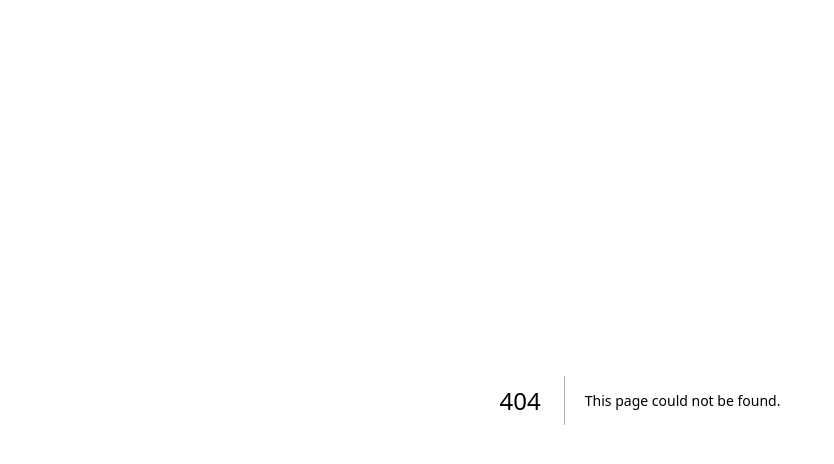
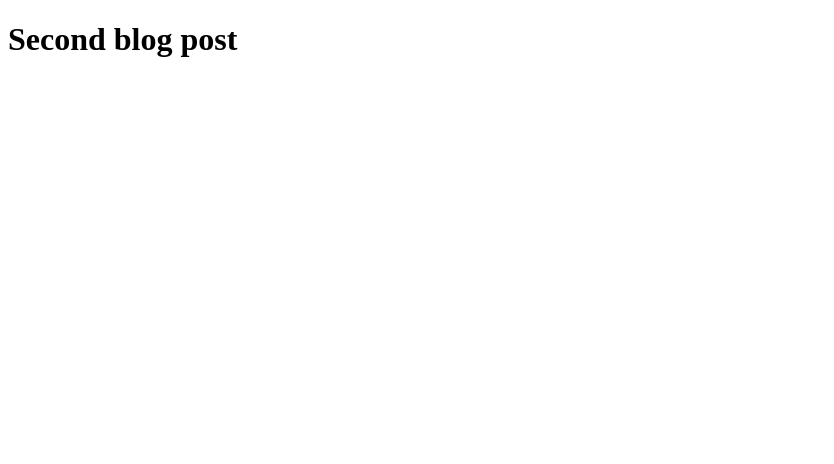
Before and after one commit to amirmvahed/next-dk-code, a Next.js app: page /blog/second in a window 1280 px wide. Before the commit this address had no page. Shown: the top 464 px of the page, without its empty margins (0-834 px from the left). Built offline with nearby package versions, Linux system fonts and the light colour scheme.

Commit message:
02-nested-routes

```diff
--- /dev/null
+++ b/app/blog/first/page.js
@@ -0,0 +1,3 @@
+export default function FirstBlog() {
+    return <h1>First blog post</h1>;
+}
--- /dev/null
+++ b/app/blog/page.js
@@ -0,0 +1,3 @@
+export default function Blog() {
+    return <h1>My blog</h1>;
+}
--- /dev/null
+++ b/app/blog/second/page.js
@@ -0,0 +1,3 @@
+export default function SecondBlog() {
+    return <h1>Second blog post</h1>;
+}
```
